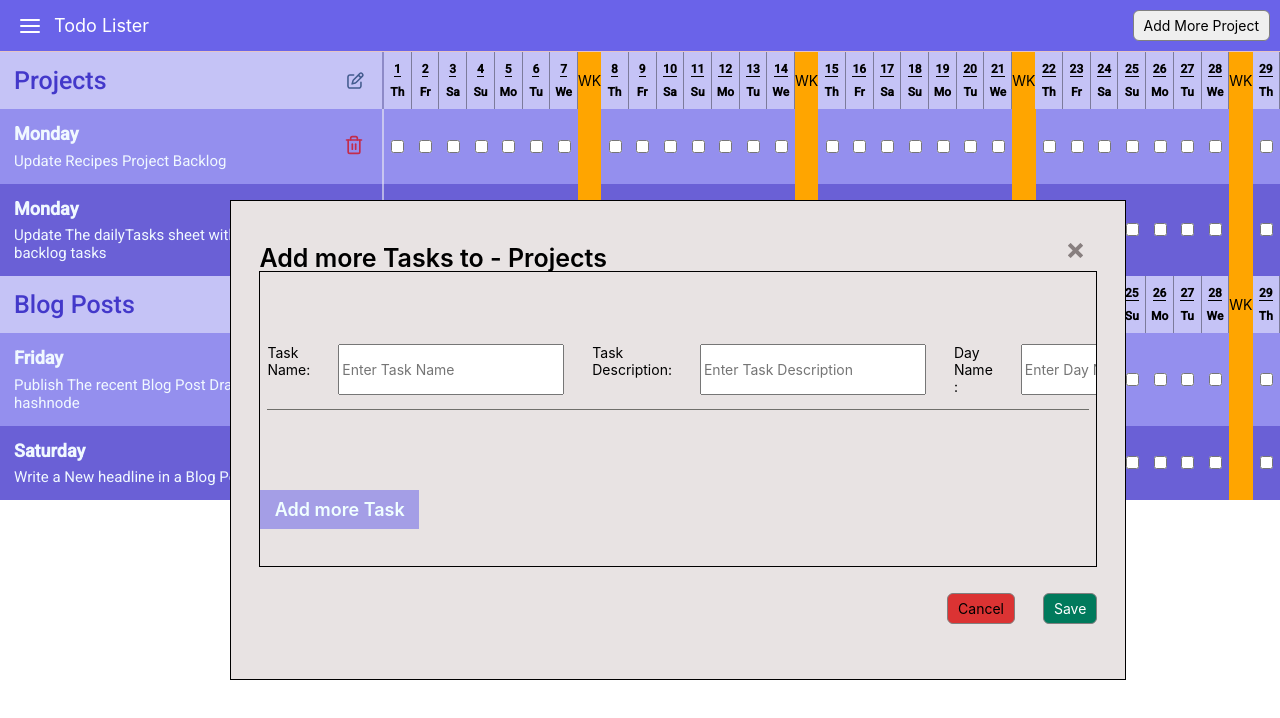
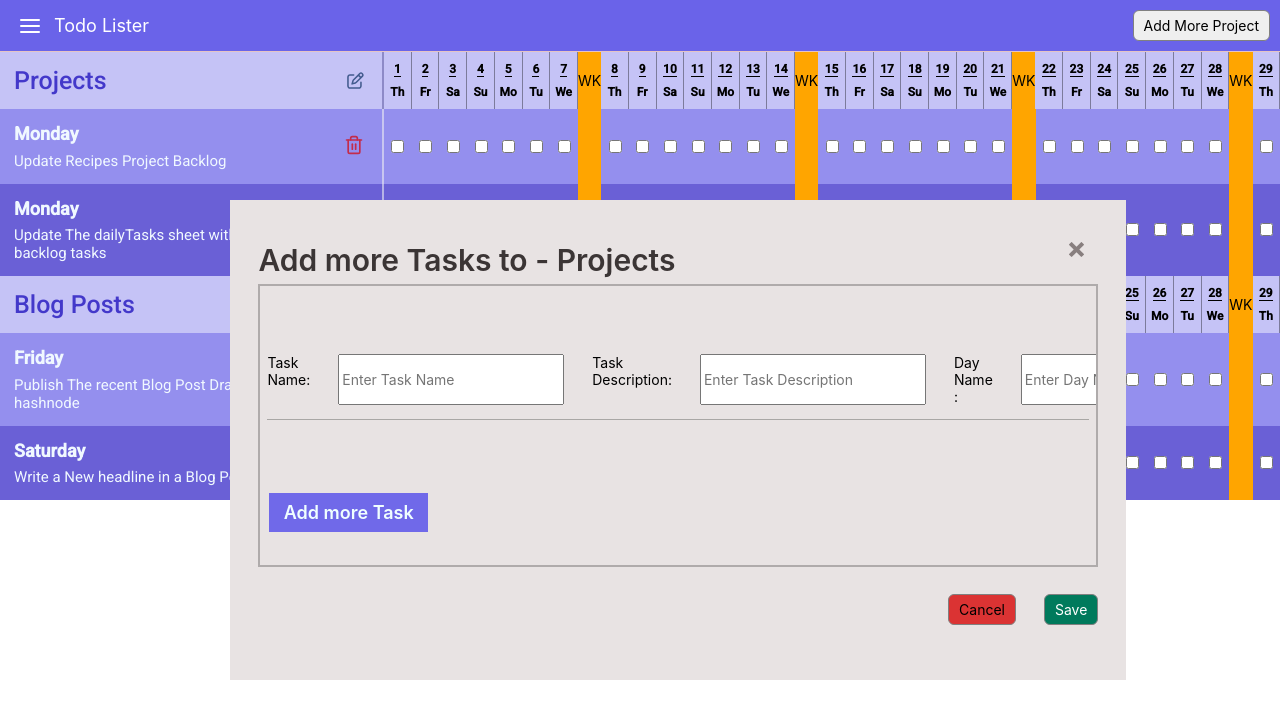
Before and after one commit to chingu-voyages/v47-tier2-team-12, a React (Vite) app: page / in a window 1280 px wide. Both pictures are taken after a click on the icon 355 px from the left and 80 px from the top of the page. Shown: the top 718 px of the page. Built offline with nearby package versions, Linux system fonts and the light colour scheme.

Commit message:
last commit

```diff
--- a/src/utilities/Modal/Modal2.css
+++ b/src/utilities/Modal/Modal2.css
@@ -5,7 +5,6 @@
     position: absolute;
     left: 18%;
     top: 25%;
-    border: 1px solid black;
 
 }
 
@@ -25,14 +24,12 @@
     padding-left: 0;
 }
 
-.modal2-header h3 {
-    font-size: 2.5rem;
-    font-weight: 600;
-}
+
 
 .task-heading {
     font-size: 3rem;
     font-weight: 600;
+    color: rgba(14, 8, 8, 0.792);
 }
 
 .modal2-task-container {
@@ -47,7 +44,7 @@
     grid-template-columns: 90% 10%;
     gap: 2em;
     padding-bottom: 1em;
-    border-bottom: 1px solid rgb(111, 111, 107);
+    border-bottom: 1px solid rgba(111, 111, 107, 0.514);
 }
 
 .modal2-task-inner-container2 {
@@ -61,16 +58,19 @@
     justify-content: space-around;
     overflow-x: hidden;
     overflow-y: scroll;
+    margin-top: 1em;
+    border: 2px solid rgba(0, 0, 0, 0.249);
 }
 
 .add-more-task-btn {
     align-self: flex-start;
-    background: hsla(243, 75%, 65%, 0.536);
+    background: hsla(243, 75%, 65%, 0.954);
     padding: 0.5em 0.8em;
     border: none;
     color: azure;
     font-weight: 600;
     font-size: 1.8rem;
+    margin-left: 0.5em;
 }
 
 .modal2-container-footer {
@@ -84,7 +84,6 @@
     background-color: #da2121e6;
     padding: 6px 10px;
     border-radius: 6px;
-    border: 1px solid gray;
     cursor: pointer;
 }
 
--- a/src/utilities/Modal/Modal2.jsx
+++ b/src/utilities/Modal/Modal2.jsx
@@ -98,12 +98,11 @@ const Modal2 = ({ showModal, setShowModal, updateItem }) => {
             <div className="modal2-inner-container">
                 <div className="modal2-header">
                     <>
-
                         <h3 className='task-heading'>Add more Tasks to - {updateItem.name}</h3>
                     </>
                     <ImCross onClick={() => setShowModal(!showModal)} size={15} className='cross-icon' />
                 </div>
-                <div className='modal2-outer-task-container' style={{ border: '1px solid black' }}>
+                <div className='modal2-outer-task-container' >
                     <div >
                         <div className="modal2-task-container">
                             {
```
